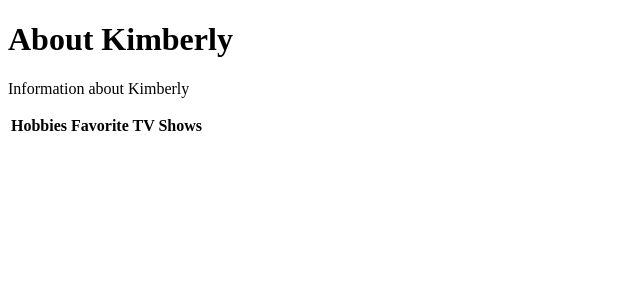
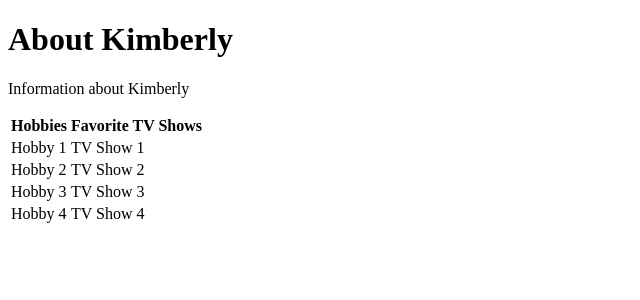
Before and after one commit to kimberlykeller/about-kimberly, a PHP site: page / in a window 1280 px wide. Shown: the top 300 px of the page, without its empty margins (0-640 px from the left). Run offline with PHP 8.4, Linux system fonts and the light colour scheme; lists and menus that the app fills with data are empty.

Commit message:
added beginning body information and the beginnings of a small table

```diff
--- a/index.php
+++ b/index.php
@@ -12,6 +12,22 @@
 					<th>Hobbies</th>
 					<th>Favorite TV Shows</th>
 				</tr>
+				<tr>
+					<td>Hobby 1</td>
+					<td>TV Show 1</td>
+				</tr>
+				<tr>
+					<td>Hobby 2</td>
+					<td>TV Show 2</td>
+				</tr>
+				<tr>
+					<td>Hobby 3</td>
+					<td>TV Show 3</td>
+				</tr>
+				<tr>
+					<td>Hobby 4</td>
+					<td>TV Show 4</td>
+				</tr>
 			</table>
 
 		</body>
```
